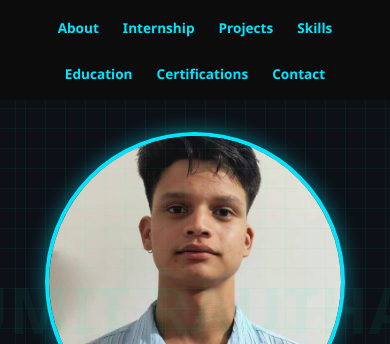
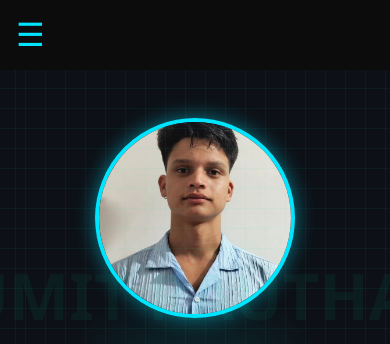
Before and after one commit to SUMITRAUTHAN09/my-portfolio, a plain HTML site: page index.html in a window 390 px wide. Shown: the top 344 px of the page. Drawn offline with Linux system fonts and the light colour scheme.

Commit message:
Made navbar fully responsive and centered all setions

```diff
--- a/index.html
+++ b/index.html
@@ -7,8 +7,9 @@
   <link rel="stylesheet" href="style.css" />
 </head>
 <body>
-  <nav>
-    <ul>
+   <nav>
+    <button class="nav-toggle" aria-label="Toggle navigation">☰</button>
+    <ul class="nav-links">
       <li><a href="#about">About</a></li>
       <li><a href="#internship">Internship</a></li>
       <li><a href="#projects">Projects</a></li>
@@ -20,18 +21,14 @@
   </nav>
 
   <div class="background-animation"></div>
+  <main>
   <section id="about" class="fade-in">
     <div class="profile-content">
       <img src="Image/profile.png" alt="Sumit Rauthan" class="profile-picture">
       <div>
         <h1>Sumit Rauthan</h1>
         <h3>Software Engineer | Data Scientist | AI & Cybersecurity Enthusiast</h3>
-        <div class="card"><p> A recent B.Tech graduate in Computer Science and Engineering,
-     passionate about turning ideas into impactful solutions. With a
-     strong foundation in algorithms, software engineering, and AI, I am
-     eager to take on real-world challenges. Proficient in Python, Java,
-     and C++, I am ready to contribute to innovative projects in data
-     science, machine learning, and cybersecurity.</p></div>
+        <div class="card"><p> A recent B.Tech graduate in Computer Science and Engineering,passionate about turning ideas into impactful solutions. With a strong foundation in algorithms, software engineering, and AI, I am eager to take on real-world challenges. Proficient in Python, Java,and C++, I am ready to contribute to innovative projects in data science, machine learning, and cybersecurity.</p></div>
       </div>
     </div>
   </section>
@@ -40,10 +37,8 @@
     <h2>Internships</h2>
     <div class="card">
       <h3>Oasis Infobyte (Sep–Oct 2024)</h3>
-      <p> Remote | Program Coordinator: Ayush Choudhary
- (admin@oasisinfobyte.com)</p>
- <p>Developed responsive web pages using HTML, CSS, and JavaScript, ensuring optimal user experience across desktop, tablet, and mobile devices.Created dynamic landing and tribute pages to enhance UI/UX and accessibility.Implemented DOM manipulation to build interactive
- application like calculators and task managers.Designed and validated secure login systems with form validation and user authentication. Contributed to team-based projects, applying best practices in responsive design and front-end development.</p>
+      <p> Remote | Program Coordinator: Ayush Choudhary (admin@oasisinfobyte.com)</p>
+ <p>Developed responsive web pages using HTML, CSS, and JavaScript, ensuring optimal user experience across desktop, tablet, and mobile devices.Created dynamic landing and tribute pages to enhance UI/UX and accessibility.Implemented DOM manipulation to build interactive application like calculators and task managers.Designed and validated secure login systems with form validation and user authentication. Contributed to team-based projects, applying best practices in responsive design and front-end development.</p>
     </div>
   </section>
 
@@ -66,10 +61,7 @@
     <div class="card project-card">
       <div class="project-details">
         <h3>Password Generator App</h3>
-        <p>Built a responsive React-based Password Generator with
- customizable criteria and copy-to-clipboard functionality.
- Included real-time validation, popup alerts, and a clean UI with
- custom CSS.</p>
+        <p>Built a responsive React-based Password Generator with customizable criteria and copy-to-clipboard functionality.Included real-time validation, popup alerts, and a clean UI with custom CSS.</p>
         <a href="https://github.com/SUMITRAUTHAN09/Random_Password_Generator" target="_blank" class="project-link">GitHub Repo</a>
       </div>
       <div class="project-image-container">
@@ -82,10 +74,7 @@
     <div class="card project-card">
       <div class="project-details">
         <h3>Human Detection System</h3>
-        <p>Built a real-time human detection system using webcam input
- and computer vision techniques. Integrated Twilio API to send
- instant notifications to users’ phones, enabling automated
- monitoring.</p>
+        <p>Built a real-time human detection system using webcam input and computer vision techniques. Integrated Twilio API to send instant notifications to users’ phones, enabling automated monitoring.</p>
         <a href="https://github.com/SUMITRAUTHAN09/Human-detection" target="_blank" class="project-link">GitHub Repo</a>
       </div>
       <div class="project-image-container">
@@ -98,9 +87,7 @@
     <div class="card project-card">
       <div class="project-details">
         <h3> Image Encryption and Decryption Tool</h3>
-        <p> Developed a Java GUI application using Swing to encrypt and
- decrypt image files with XOR-based encryption. Implemented file
- I/O for secure data handling and key-based encryption.</p>
+        <p> Developed a Java GUI application using Swing to encrypt and decrypt image files with XOR-based encryption. Implemented file I/O for secure data handling and key-based encryption.</p>
         <a href="https://github.com/SUMITRAUTHAN09/Image-encryption-decryption" target="_blank" class="project-link">GitHub Repo</a>
       </div>
       <div class="project-image-container">
@@ -152,6 +139,7 @@
     <p>Phone: +91 8864854298</p>
     <p>Location: Dehradun, Uttarakhand, India</p>
   </section>
+  </main>
 
   <footer>
     <p>&copy; 2025 Sumit Rauthan. All rights reserved.</p>
--- a/script.js
+++ b/script.js
@@ -1,6 +1,6 @@
 // Cursor-tracking effect for About section
 document.addEventListener("mousemove", function (e) {
-    document.body.style.setProperty("--x", `${e.clientX}px`);
+  document.body.style.setProperty("--x", `${e.clientX}px`);
   document.body.style.setProperty("--y", `${e.clientY}px`);
   const about = document.getElementById("about");
   if (!about) return;
@@ -14,5 +14,11 @@ document.addEventListener("mousemove", function (e) {
     about.style.setProperty("--y", `${y}px`);
   }
 
+  const toggle = document.querySelector(".nav-toggle");
+  const navLinks = document.querySelector(".nav-links");
+
+  toggle.addEventListener("click", () => {
+    navLinks.classList.toggle("show");
+  });
 });
 // Cursor tracker for entire portfolio background
--- a/style.css
+++ b/style.css
@@ -18,7 +18,11 @@ body {
   position: relative;
   overflow-x: hidden;
 }
-
+main {
+  max-width: 1200px;
+  margin: 0 auto;
+  padding: 1rem;
+}
 body::after {
   content: "";
   position: fixed;
@@ -125,33 +129,57 @@ nav {
   top: 0;
   z-index: 1000;
   display: flex;
-  justify-content: center;
+  justify-content: space-between;
   align-items: center;
 }
 
-nav ul {
+.nav-links {
   display: flex;
-  flex-wrap: wrap; /* ✅ Allows wrapping on small screens */
-  justify-content: center;
-  align-items: center; /* ✅ Vertically centers items */
   gap: 1.5rem;
   list-style: none;
-  padding: 0;
-  margin: 0;
 }
 
-
-nav a {
+.nav-links a {
   color: #00e5ff;
   text-decoration: none;
   font-weight: bold;
-  transition: color 0.3s ease;
 }
 
-nav a:hover {
+.nav-links a:hover {
   color: #ff0101;
 }
 
+.nav-toggle {
+  display: none;
+  font-size: 2rem;
+  background: none;
+  color: #00e5ff;
+  border: none;
+  cursor: pointer;
+}
+
+/* Responsive nav toggle */
+@media (max-width: 768px) {
+  .nav-toggle {
+    display: block;
+  }
+
+  .nav-links {
+    flex-direction: column;
+    position: absolute;
+    top: 60px;
+    left: 0;
+    width: 100%;
+    background-color: #0c0c0c;
+    display: none;
+    text-align: center;
+    padding: 1rem 0;
+  }
+
+  .nav-links.show {
+    display: flex;
+  }
+}
 
 header {
   text-align: center;
@@ -175,7 +203,7 @@ h2 {
 
 section {
   padding: 2rem;
-  position: relative;
+  position: center;
 }
 
 .skills-list span {
@@ -204,6 +232,7 @@ section {
   cursor: pointer;
   overflow: hidden;
   position: relative;
+  margin-top: 1rem;
 }
 
 .card:hover {
@@ -319,8 +348,8 @@ a:hover {
 }
 
 .profile-picture {
-  width: 300px; /* Adjust size as needed */
-  height: 300px; /* Adjust size as needed */
+  width: 200px; /* Adjust size as needed */
+  height: 200px; /* Adjust size as needed */
   border-radius: 50%; /* Makes it a circle */
   object-fit: cover; /* Ensures the image covers the area without distortion */
   border: 4px solid #00e5ff; /* Border around the picture */
```
